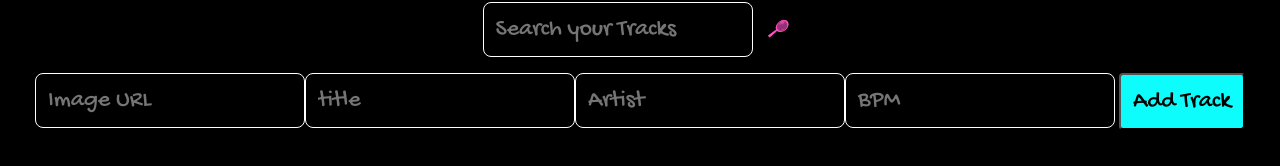
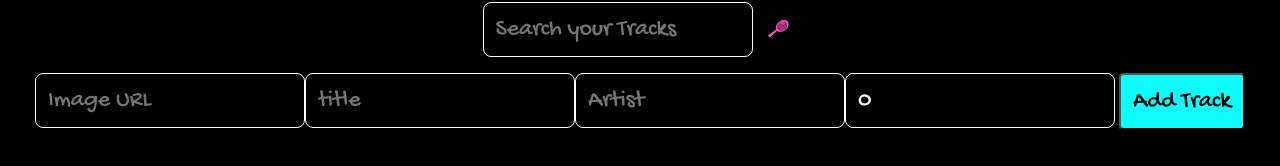
Before and after one commit to lynfin/mock-CC, a React (Create React App) app: page / in a window 1280 px wide. Shown: the part 131-297 px from the top of the page. Built offline with nearby package versions, Linux system fonts and the light colour scheme; data requests are answered from the project's data file.

Commit message:
controlled form

```diff
--- a/src/components/AddTrackForm.jsx
+++ b/src/components/AddTrackForm.jsx
@@ -8,11 +8,12 @@ const blankTrack = {
   image: ""
 }
 const [formData, setFormData] = useState(blankTrack);
-const {title, artist, BPM, image} = formData;
+const {title, artist, bpm, image} = formData;
 
 const handleChange = (e) => {
   const {name, value} = e.target;
-  setFormData((oldData) => ({...oldData,[{name}]:{value}}))
+  //setFormData((oldData) => ({...oldData,[{name}]:{value}}))
+  setFormData({...formData,[name]:value})
 }
 console.log(formData);
   return (
@@ -21,7 +22,7 @@ console.log(formData);
           <input value={image} onChange={handleChange}  type="text" name="image" placeholder="Image URL"/>
           <input value={title} onChange={handleChange}  type="text" name="title" placeholder="title" />
           <input value={artist} onChange={handleChange}  type="text" name="artist" placeholder="Artist" />
-          <input value={BPM} onChange={handleChange} type="number" name="bpm" placeholder="BPM" step="1.00" />
+          <input value={bpm} onChange={handleChange} type="number" name="bpm" placeholder="BPM" step="1.00" />
         </div>
         <input className="" type="submit" value="Add Track" />
       </form>
```
Also changed, not shown: 1 other file (tests, documents, lock files or other folders).
